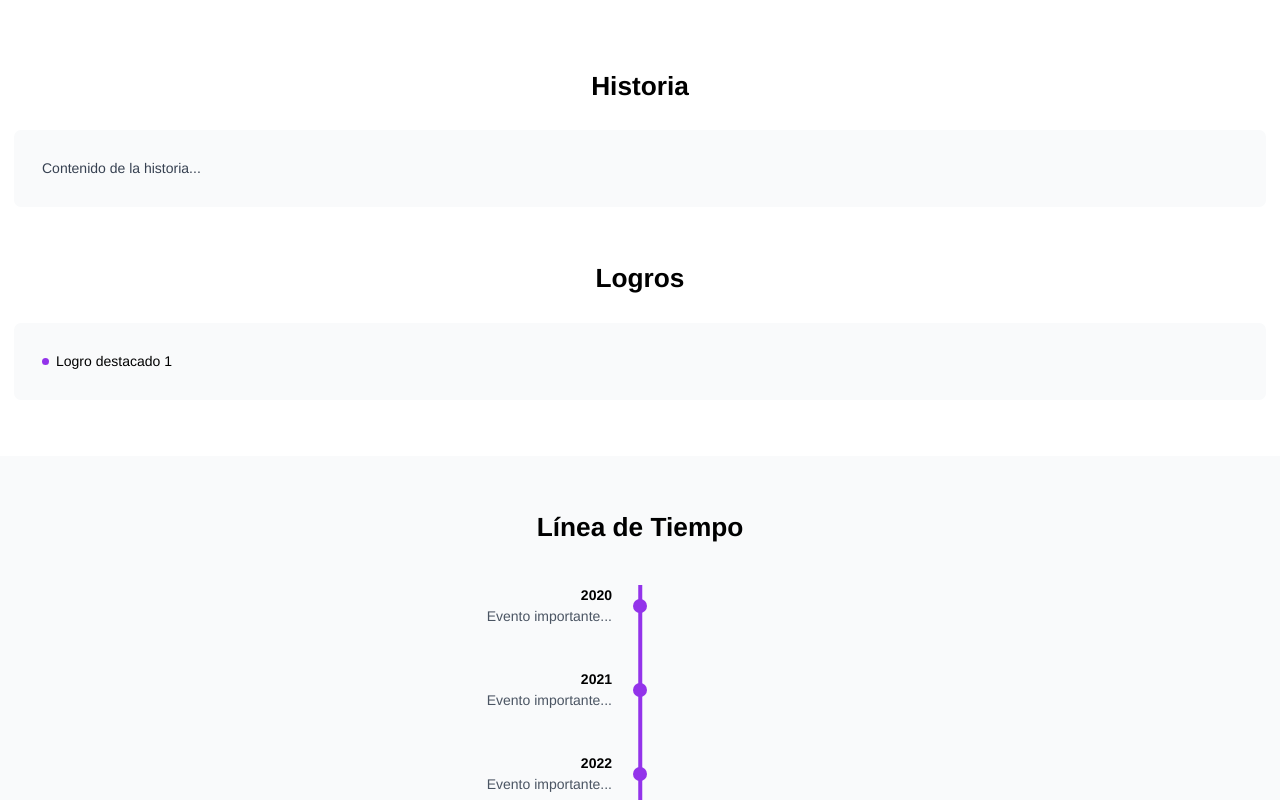
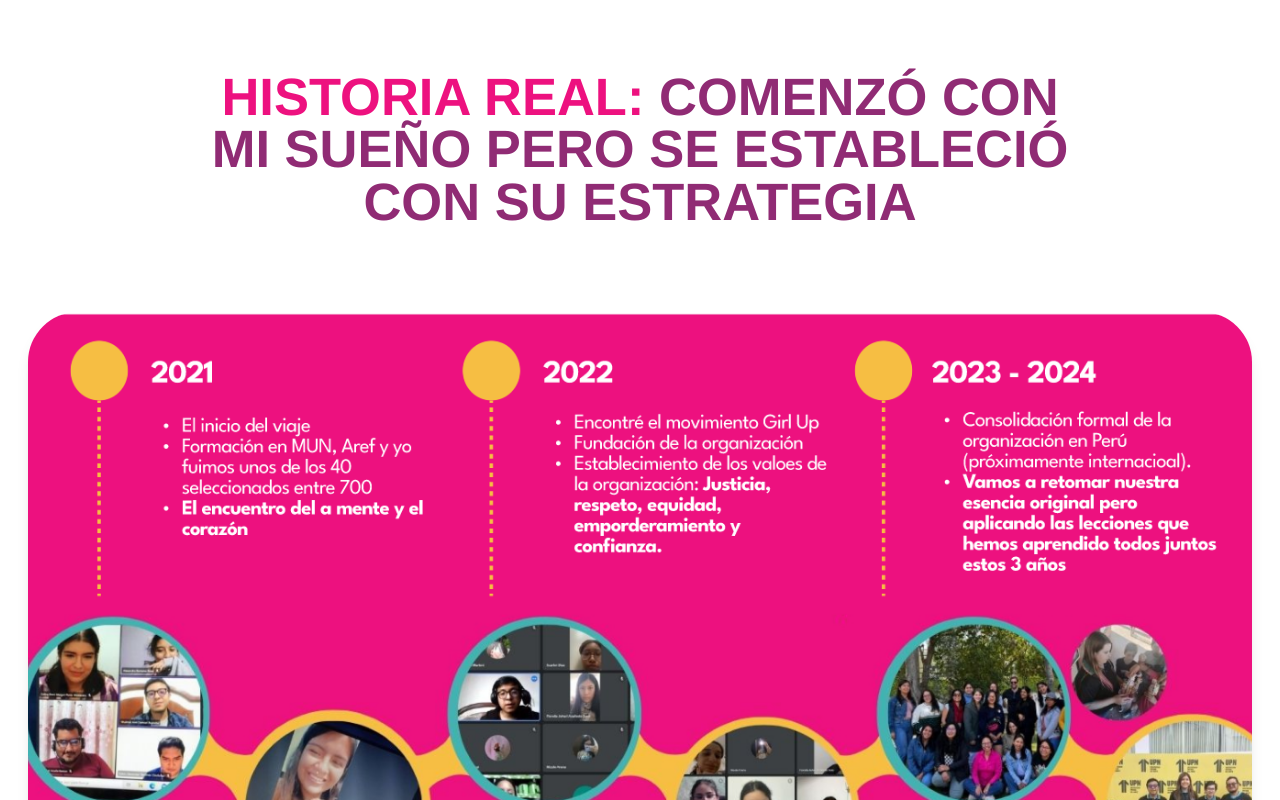
Before and after one commit to Sauro-Dev/LANDING-MTD, a React (Vite) app: page /nosotros in a window 1280 px wide. Shown: the part 1980-2780 px from the top of the page. Built offline with nearby package versions, Linux system fonts and the light colour scheme.

Commit message:
add: Timeline and history

```diff
--- a/src/components/landing/us/HistoryAchievementsSection.tsx
+++ b/src/components/landing/us/HistoryAchievementsSection.tsx
@@ -5,22 +5,10 @@ const HistoryAchievementsSection: FC = () => (
         <div className="container mx-auto px-4">
             <div className="space-y-16">
                 <div>
-                    <h2 className="text-3xl font-bold text-center mb-8">Historia</h2>
-                    <div className="bg-gray-50 p-8 rounded-lg">
-                        <p className="text-gray-700">Contenido de la historia...</p>
-                    </div>
-                </div>
-                <div>
-                    <h2 className="text-3xl font-bold text-center mb-8">Logros</h2>
-                    <div className="bg-gray-50 p-8 rounded-lg">
-                        <ul className="space-y-4">
-                            <li className="flex items-center gap-2">
-                                <div className="w-2 h-2 bg-purple-600 rounded-full"></div>
-                                <span>Logro destacado 1</span>
-                            </li>
-                            {/* Más logros */}
-                        </ul>
-                    </div>
+                    <h2 className="text-6xl font-[League Spartan] font-bold text-center mb-8 max-w-[900px] mx-auto">
+                        <span className="text-[#ED117F]">HISTORIA REAL:</span>
+                        <span className="text-[#902B74]"> COMENZÓ CON MI SUEÑO PERO SE ESTABLECIÓ CON SU ESTRATEGIA</span>
+                    </h2>
                 </div>
             </div>
         </div>
--- a/src/components/landing/us/TimelineSection.tsx
+++ b/src/components/landing/us/TimelineSection.tsx
@@ -1,22 +1,14 @@
-import { FC } from 'react';
+import { FC } from "react";
 
 const TimelineSection: FC = () => (
-    <div className="py-16 bg-gray-50">
-        <div className="container mx-auto px-4">
-            <h2 className="text-3xl font-bold text-center mb-12">Línea de Tiempo</h2>
-            <div className="relative">
-                <div className="absolute left-1/2 transform -translate-x-1/2 h-full w-1 bg-purple-600"></div>
-                <div className="space-y-12">
-                    {[2020, 2021, 2022, 2023].map((year) => (
-                        <div key={year} className="relative flex items-center">
-                            <div className="w-4 h-4 rounded-full bg-purple-600 absolute left-1/2 transform -translate-x-1/2"></div>
-                            <div className="w-1/2 pr-8 text-right">
-                                <h3 className="font-bold">{year}</h3>
-                                <p className="text-gray-600">Evento importante...</p>
-                            </div>
-                        </div>
-                    ))}
-                </div>
+    <div className=" bg-white mb-[100px]">
+        <div className="container mx-auto px-8 ">
+            <div className="relative w-full">
+                <img
+                    src="/src/assets/faq/timeline.png"
+                    alt="Línea de Tiempo"
+                    className="w-full h-[700px] object-cover rounded-[50px] shadow-lg"
+                />
             </div>
         </div>
     </div>
```
Also changed, not shown: src/assets/faq/timeline.png (added).
